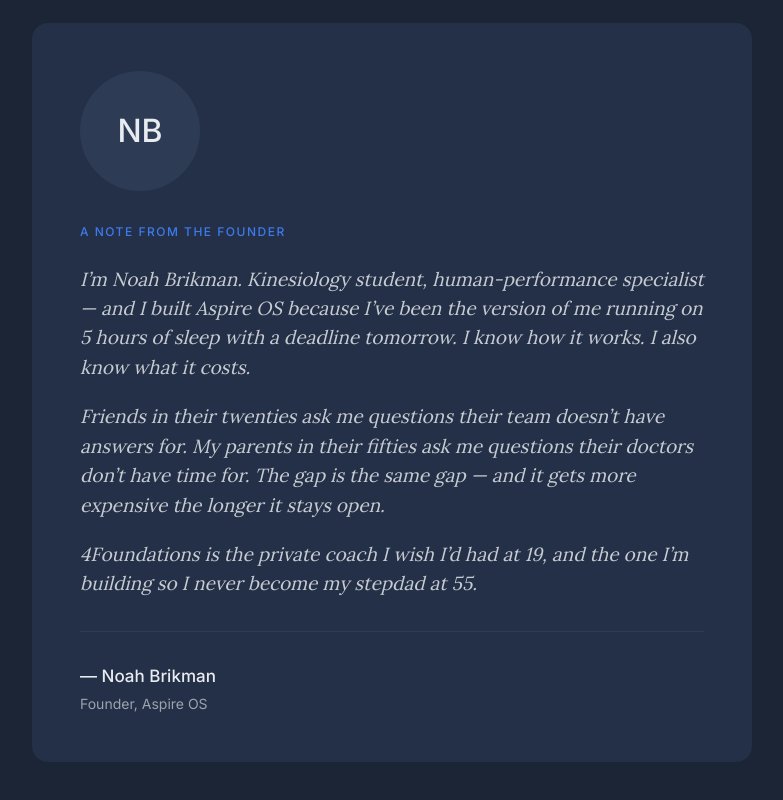
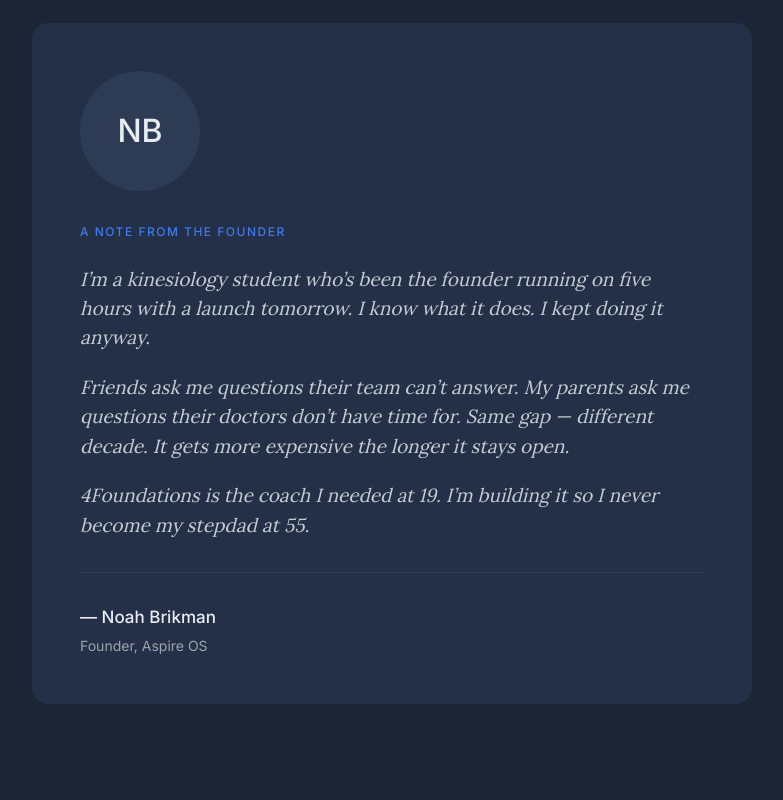
Before and after one commit to brikmann/aspire-os, a Next.js app in the folder aspire-os/: page / in a window 1280 px wide. Shown: the part 2545-3345 px from the top of the page, without its empty margins (248-1031 px from the left). Built offline with nearby package versions, Linux system fonts and the light colour scheme.

Commit message:
Tighten founder note copy

```diff
--- a/aspire-os/src/app/page.tsx
+++ b/aspire-os/src/app/page.tsx
@@ -137,20 +137,19 @@
 
               <div className="space-y-5">
                 <p className="font-serif italic text-[19px] leading-[1.55] text-silver">
-                  I&rsquo;m Noah Brikman. Kinesiology student, human-performance
-                  specialist &mdash; and I built Aspire OS because I&rsquo;ve been the
-                  version of me running on 5 hours of sleep with a deadline tomorrow.
-                  I know how it works. I also know what it costs.
+                  I&rsquo;m a kinesiology student who&rsquo;s been the founder
+                  running on five hours with a launch tomorrow. I know what it does.
+                  I kept doing it anyway.
                 </p>
                 <p className="font-serif italic text-[19px] leading-[1.55] text-silver">
-                  Friends in their twenties ask me questions their team doesn&rsquo;t
-                  have answers for. My parents in their fifties ask me questions their
-                  doctors don&rsquo;t have time for. The gap is the same gap &mdash;
-                  and it gets more expensive the longer it stays open.
+                  Friends ask me questions their team can&rsquo;t answer. My parents
+                  ask me questions their doctors don&rsquo;t have time for. Same gap
+                  &mdash; different decade. It gets more expensive the longer it stays
+                  open.
                 </p>
                 <p className="font-serif italic text-[19px] leading-[1.55] text-silver">
-                  4Foundations is the private coach I wish I&rsquo;d had at 19, and
-                  the one I&rsquo;m building so I never become my stepdad at 55.
+                  4Foundations is the coach I needed at 19. I&rsquo;m building it so
+                  I never become my stepdad at 55.
                 </p>
               </div>
 
```
